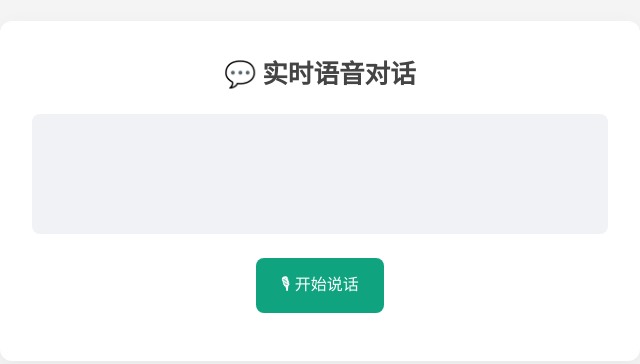
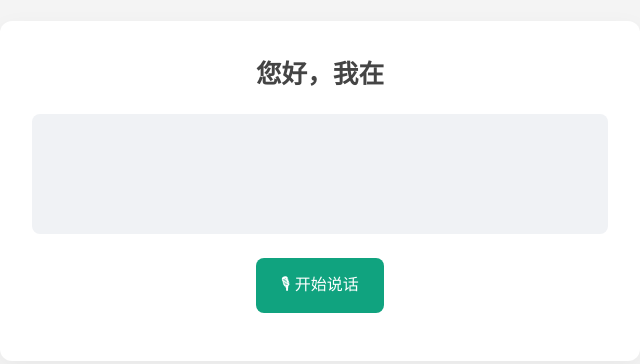
Before and after one commit to liuweichaox/AIChat, a plain HTML site: page frontend/index.html in a window 1280 px wide. Shown: the part 209-573 px from the top of the page, without its empty margins (320-960 px from the left). Drawn offline with nearby package versions, Linux system fonts and the light colour scheme; files that its build step writes are made by us from their sources.

Commit message:
Update index.html

```diff
--- a/frontend/index.html
+++ b/frontend/index.html
@@ -8,7 +8,7 @@
 </head>
 <body>
   <div id="app">
-    <h1>💬 实时语音对话</h1>
+    <h1>您好，我在</h1>
 
     <div class="reply">
       <div class="user" v-if="userText">🧑‍🗣️ {{ userText }}</div>
```
